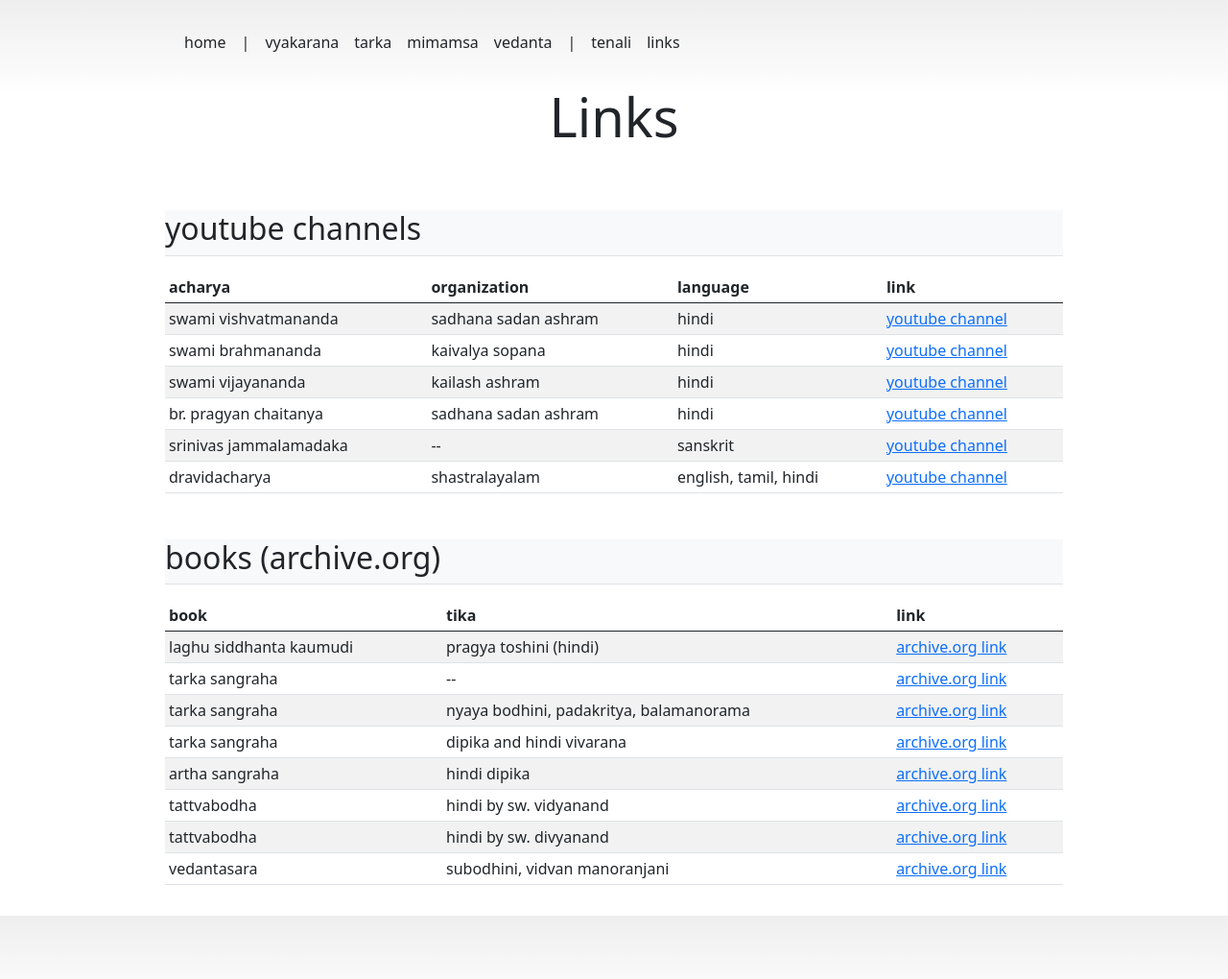
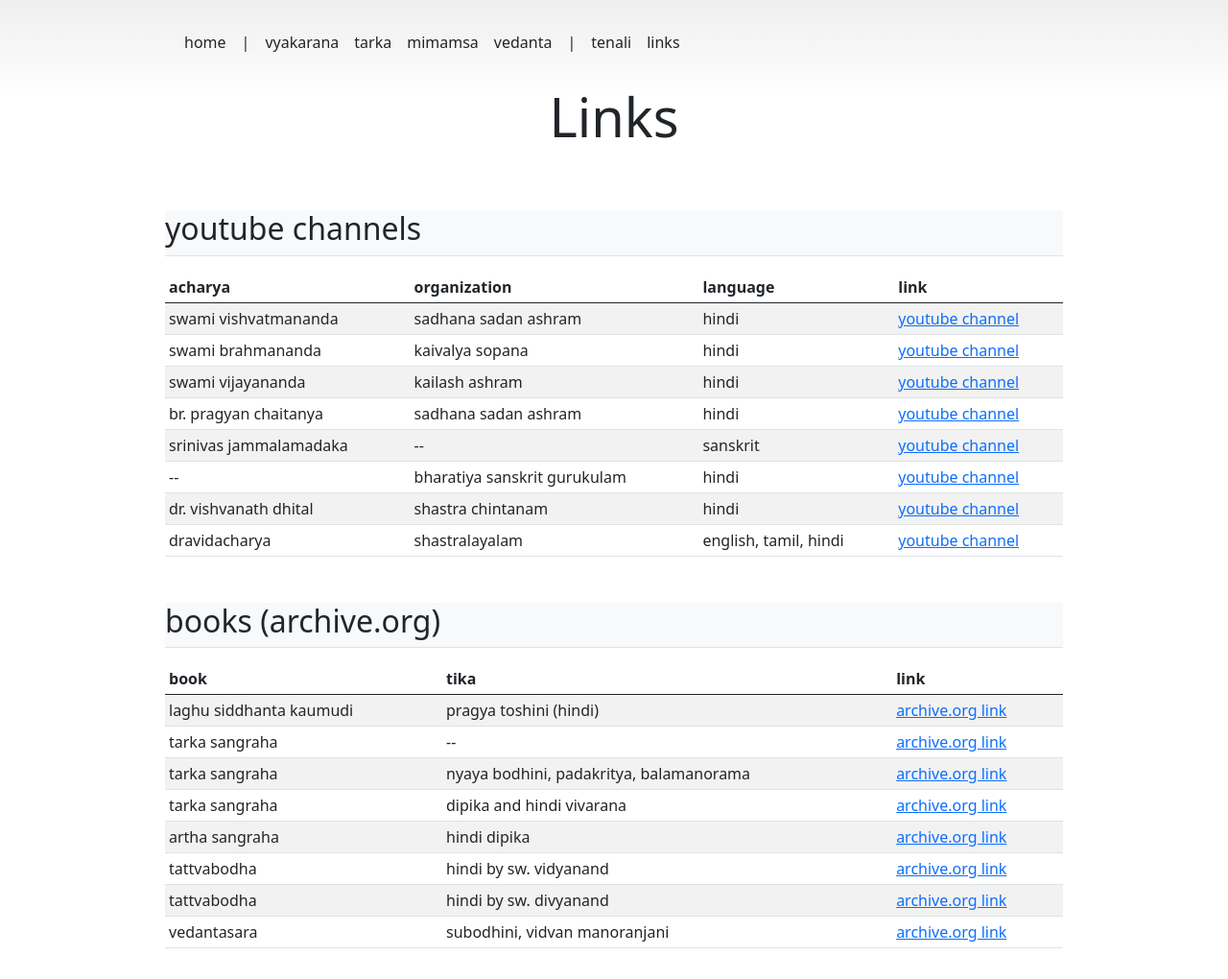
Before and after one commit to aupasana/vedanta, a Jekyll site: the page built from links.md, in a window 1280 px wide. Shown: the whole page at 96% size. Built offline with Jekyll 4.4.1, drawn with Linux system fonts in a browser that asks for light colours; before the commit the page ends 954 px from its top, so only the background shows below that.

Commit message:
fix links.md book links

```diff
--- a/links.md
+++ b/links.md
@@ -24,6 +24,14 @@ channels:
       org:  --
       lang: sanskrit
       link: https://www.youtube.com/c/JammalamadakaSrinivas
+    - guru: --
+      org: bharatiya sanskrit gurukulam
+      lang: hindi
+      link: https://www.youtube.com/channel/UChv3qC0BuvsWyNQ2s1zwEUA/playlists
+    - guru: dr. vishvanath dhital
+      org: shastra chintanam
+      lang: hindi
+      link: https://www.youtube.com/channel/UClGCwPOQj7JCK57kvF3eTng/playlists
     - guru: dravidacharya
       org: shastralayalam
       lang: english, tamil, hindi
@@ -101,7 +109,7 @@ books:
             <tr>
                 <td>{{b.name}}</td>
                 <td>{{b.tika}}</td>
-                <td><a href="{{c.link}}">archive.org link</a></td>
+                <td><a href="{{b.link}}">archive.org link</a></td>
             </tr>
         {% endfor %}
         </tbody>
```
